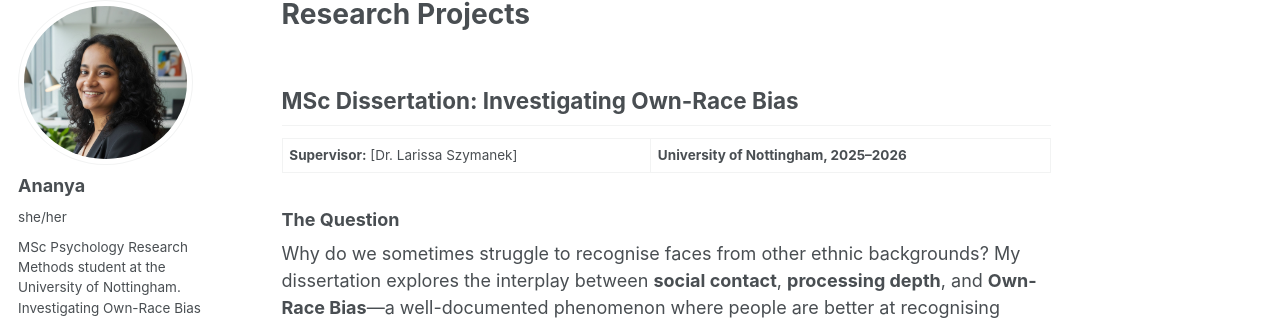
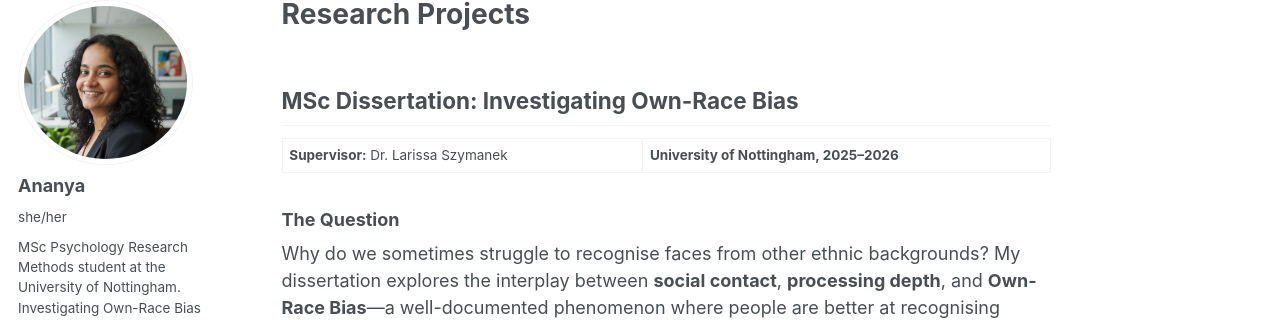
Before and after one commit to ananyav3003/ananyav3003.github.io, a Jekyll site: the page built from _pages/research.md, in a window 1280 px wide and 900 px high. Shown: the part 101-421 px from the top of the window. Built offline with Jekyll 4.4.1, drawn with Linux system fonts in a browser that asks for light colours; a style sheet for code colours, icons or effects is not loaded.

```diff
--- a/_pages/research.md
+++ b/_pages/research.md
@@ -6,7 +6,7 @@ layout: single
 
 ## MSc Dissertation: Investigating Own-Race Bias
 
-**Supervisor:** [Dr. Larissa Szymanek] | **University of Nottingham, 2025–2026**
+**Supervisor:** Dr. Larissa Szymanek | **University of Nottingham, 2025–2026**
 
 ### The Question
 
```
